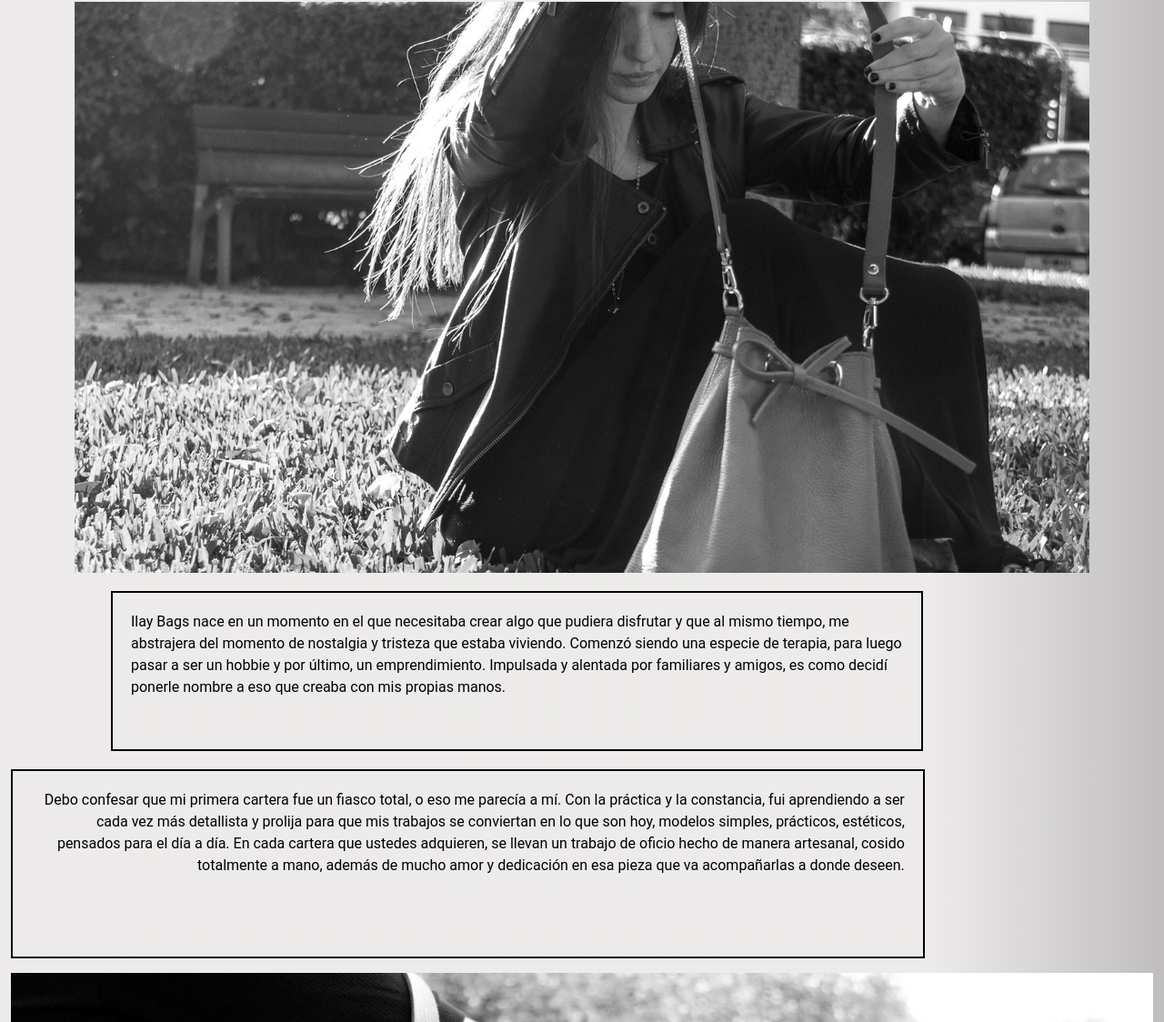
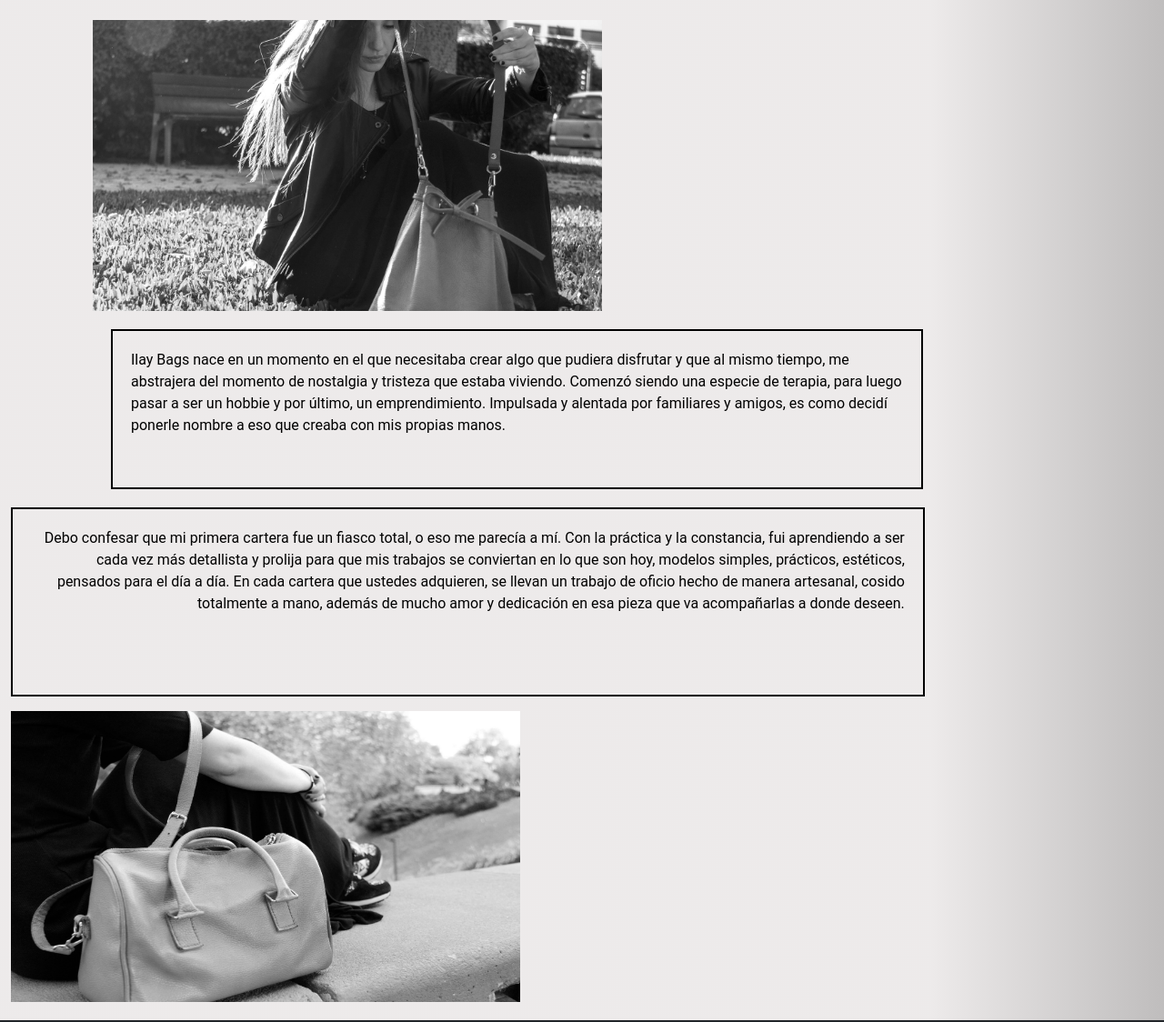
Before and after one commit to ELIANAMEZA/Proyectofinal, a website: page nosotros.html in a window 1280 px wide. Shown: the part 160-1284 px from the top of the page at 91% size. Drawn offline with nearby package versions, Linux system fonts and the light colour scheme.

Commit message:
cambios en img nosotros

```diff
--- a/scss/_content.scss
+++ b/scss/_content.scss
@@ -28,18 +28,18 @@
 .justifyContent{
 	justify-content: space-between;
 }
-// .imagenNosotros1{
-// 	width: 80vh;
-// 	height: 40vh;
-// 	margin-top: 20px;
-// 	margin-left: 20px;
-// }
-// .imagenNosotros2{
-// 	width: 110vh;
-// 	height: 50vh;
-// 	margin-bottom: 20px;
-// 	margin-right: 20px;
-// }
+.imagenNosotros1{
+	width: 70vh;
+	height: 40vh;
+	margin-top: 20px;
+	margin-left: 20px;
+}
+.imagenNosotros2{
+	width: 70vh;
+	height: 40vh;
+	margin-bottom: 20px;
+	margin-right: 20px;
+}
 
 @mixin caja {
 	padding: 20px;
```
Also changed, not shown: css/main.css, 1 other file.
